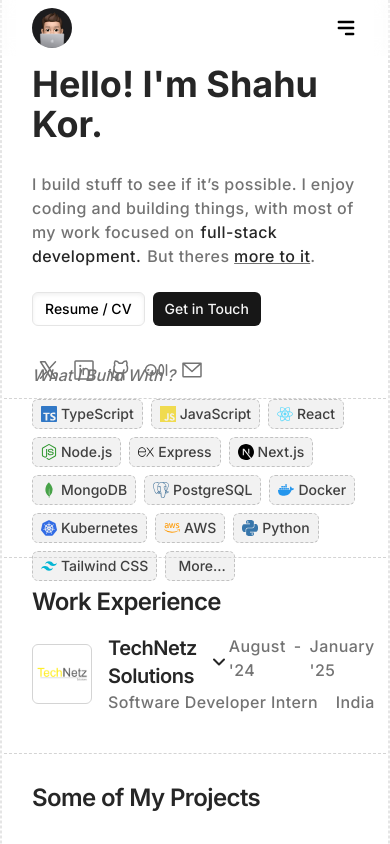
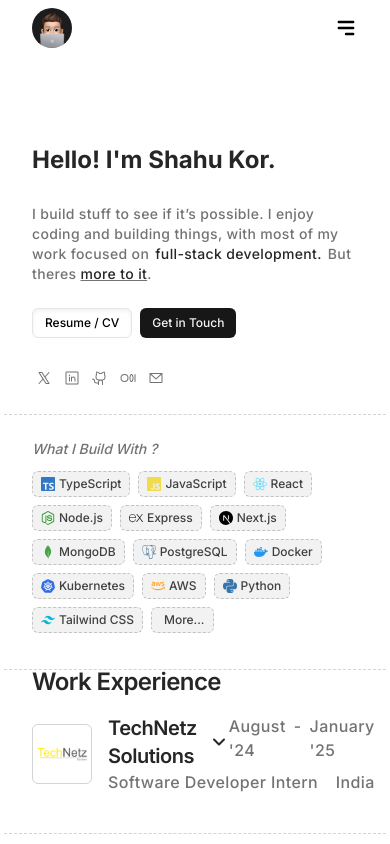
Before and after one commit to ShahuKor/Portfolio, a Next.js app: page / in a window 390 px wide. Shown: the top 844 px of the page. Built offline with nearby package versions, Linux system fonts and the light colour scheme.

Commit message:
Mobile Responsive Hero Section and Tech Section

```diff
--- a/app/page.tsx
+++ b/app/page.tsx
@@ -7,10 +7,10 @@
 
 export default function Home() {
   return (
-    <div>
+    <div className="">
       <Container className="relative min-h-screen px-8 md:pt-20 md:pb-10">
-        <div className="pointer-events-none absolute top-0 bottom-0 left-0 w-px border border-dashed border-neutral-200 dark:border-neutral-200/20" />
-        <div className="pointer-events-none absolute top-0 right-0 bottom-0 w-px border border-dashed border-neutral-200 dark:border-neutral-200/20" />
+        <div className="pointer-events-none absolute top-0 bottom-0 left-0 hidden w-px border border-dashed border-neutral-200 md:block dark:border-neutral-200/20" />
+        <div className="pointer-events-none absolute top-0 right-0 bottom-0 hidden w-px border border-dashed border-neutral-200 md:block dark:border-neutral-200/20" />
         <Hero />
         <WorkExp />
         <Projects />
--- a/components/hero.tsx
+++ b/components/hero.tsx
@@ -4,11 +4,12 @@
 export const Hero = () => {
   return (
     <div className="pt-16">
-      <h1 className="text-4xl font-bold text-(--color-primary)">
+      <div className="mt-20">
+        <h1 className="text-2xl font-bold text-(--color-primary) md:text-4xl">
           Hello! I'm Shahu Kor.
         </h1>
 
-      <p className="text-md max-w-lg pt-7 font-medium tracking-wide text-(--color-secondary)">
+        <p className="md:text-md max-w-lg pt-7 text-sm font-medium tracking-wide text-(--color-secondary)">
           I build stuff to see if it’s possible. I enjoy coding and building
           things, with most of my work focused on
           <span className="px-1.5 font-medium text-(--color-primary)">
@@ -23,12 +24,13 @@
           </Link>
           .
         </p>
+      </div>
 
       <div className="mt-6 flex gap-2">
-        <button className="rounded-md border border-neutral-200 px-3 py-1.5 text-sm font-medium shadow-[inset_0_2px_4px_rgba(0,0,0,0.06)] transition-shadow hover:shadow-[inset_0_2px_4px_rgba(0,0,0,0.12)] dark:border-neutral-300/30 dark:bg-neutral-50/5 dark:shadow-[inset_2px_4px_4px_rgba(255,255,255,0.06)] dark:hover:shadow-[inset_0_2px_4px_rgba(255,255,255,0.12)]">
+        <button className="rounded-md border border-neutral-200 px-3 py-1.5 text-xs font-medium shadow-[inset_0_2px_4px_rgba(0,0,0,0.06)] transition-shadow hover:shadow-[inset_0_2px_4px_rgba(0,0,0,0.12)] md:text-sm dark:border-neutral-300/30 dark:bg-neutral-50/5 dark:shadow-[inset_2px_4px_4px_rgba(255,255,255,0.06)] dark:hover:shadow-[inset_0_2px_4px_rgba(255,255,255,0.12)]">
           Resume / CV
         </button>
-        <button className="rounded-md bg-neutral-900 px-3 py-1.5 text-sm font-medium text-neutral-100 transition-colors ease-in-out hover:bg-neutral-700 dark:bg-neutral-300 dark:text-neutral-800 dark:transition-colors dark:ease-in-out dark:hover:bg-neutral-400">
+        <button className="rounded-md bg-neutral-900 px-3 py-1.5 text-xs font-medium text-neutral-100 transition-colors ease-in-out hover:bg-neutral-700 md:text-sm dark:bg-neutral-300 dark:text-neutral-800 dark:transition-colors dark:ease-in-out dark:hover:bg-neutral-400">
           Get in Touch
         </button>
       </div>
@@ -41,7 +43,7 @@
           data-slot="tooltip-trigger"
           href="https://x.com/ShahuKor"
         >
-          <span className="size-6">
+          <span className="size-4 sm:size-5 md:size-6">
             <svg
               xmlns="http://www.w3.org/2000/svg"
               fill="currentColor"
@@ -63,7 +65,7 @@
           data-slot="tooltip-trigger"
           href="https://www.linkedin.com/in/shahukor"
         >
-          <span className="size-6">
+          <span className="size-4 sm:size-5 md:size-6">
             <svg
               xmlns="http://www.w3.org/2000/svg"
               fill="currentColor"
@@ -85,7 +87,7 @@
           data-slot="tooltip-trigger"
           href="https://github.com/ShahuKor"
         >
-          <span className="size-6">
+          <span className="size-4 sm:size-5 md:size-6">
             <svg
               xmlns="http://www.w3.org/2000/svg"
               fill="currentColor"
@@ -107,7 +109,7 @@
           data-slot="tooltip-trigger"
           href="https://medium.com/@ShahuKor"
         >
-          <span className="size-6">
+          <span className="size-4 sm:size-5 md:size-6">
             <svg
               xmlns="http://www.w3.org/2000/svg"
               fill="currentColor"
@@ -129,7 +131,7 @@
           data-slot="tooltip-trigger"
           href="mailto:korshahu17@gmail.com"
         >
-          <span className="size-6">
+          <span className="size-4 sm:size-5 md:size-6">
             <svg
               xmlns="http://www.w3.org/2000/svg"
               fill="currentColor"
--- a/components/navbar.tsx
+++ b/components/navbar.tsx
@@ -126,7 +126,7 @@
               <Link
                 href={item.href}
                 key={index}
-                className="text-2xl font-medium"
+                className="text-md font-medium md:text-lg"
                 onClick={() => setMenuOpen(false)}
               >
                 {item.title}
@@ -137,9 +137,9 @@
               onClick={toggleTheme}
             >
               {theme === "light" ? (
-                <CiDark className="h-6 w-6" />
+                <CiDark className="h-4 w-4 md:h-6 md:w-6" />
               ) : (
-                <LuSunDim className="h-6 w-6" />
+                <LuSunDim className="h-4 w-4 md:h-6 md:w-6" />
               )}
             </button>
           </div>
--- a/components/technologies.tsx
+++ b/components/technologies.tsx
@@ -32,10 +32,10 @@
 
 export const Technologies = () => {
   return (
-    <div className="relative mt-4 flex h-40 flex-col justify-center pb-3">
-      <div className="pointer-events-none absolute top-0 -right-7 -left-7 h-px border-t border-dashed border-neutral-300 dark:border-neutral-200/20" />
-      <div className="pointer-events-none absolute -right-7 bottom-0 -left-7 h-px border-b border-dashed border-neutral-300 dark:border-neutral-200/20" />
-      <div className="font-medium text-neutral-500 italic dark:text-neutral-300">
+    <div className="relative mt-15 flex h-48 flex-col justify-center pb-3 sm:mt-8 sm:h-45 lg:mt-4">
+      <div className="pointer-events-none absolute -top-8 -right-7 -left-7 h-px border-t border-dashed border-neutral-300 sm:top-0 dark:border-neutral-200/20" />
+      <div className="pointer-events-none absolute -right-7 -bottom-8 -left-7 h-px border-b border-dashed border-neutral-300 sm:bottom-0 dark:border-neutral-200/20" />
+      <div className="md:text-md text-sm font-medium text-neutral-500 italic dark:text-neutral-300">
         What I Build With ?{" "}
       </div>
       <div className="mt-3 flex flex-wrap gap-2">
@@ -44,19 +44,19 @@
             key={tech.name}
             className="skill-inner-shadow inline-flex items-center self-end rounded-md border border-dashed border-black/20 bg-black/5 px-2 py-1 text-sm text-black dark:border-white/30 dark:bg-white/15 dark:text-white"
           >
-            <div className="size-4 shrink-0">
+            <div className="size-3.5 shrink-0 md:size-4">
               <tech.Icon
                 className="h-full w-full"
                 style={{ color: tech.color }}
               />
             </div>
-            <p className="ml-1 text-sm font-medium text-neutral-700 dark:text-neutral-300/80">
+            <p className="ml-1 text-xs font-medium text-neutral-700 md:text-sm dark:text-neutral-300/80">
               {tech.name}
             </p>
           </div>
         ))}
         <div className="skill-inner-shadow inline-flex items-center self-end rounded-md border border-dashed border-black/20 bg-black/5 px-2 py-1 text-sm text-black dark:border-white/30 dark:bg-white/15 dark:text-white">
-          <p className="ml-1 text-sm font-medium text-neutral-700 dark:text-neutral-300/80">
+          <p className="ml-1 text-xs font-medium text-neutral-700 md:text-sm dark:text-neutral-300/80">
             More...
           </p>
         </div>
```
Lines whose indentation alone changed are shown as unchanged.
